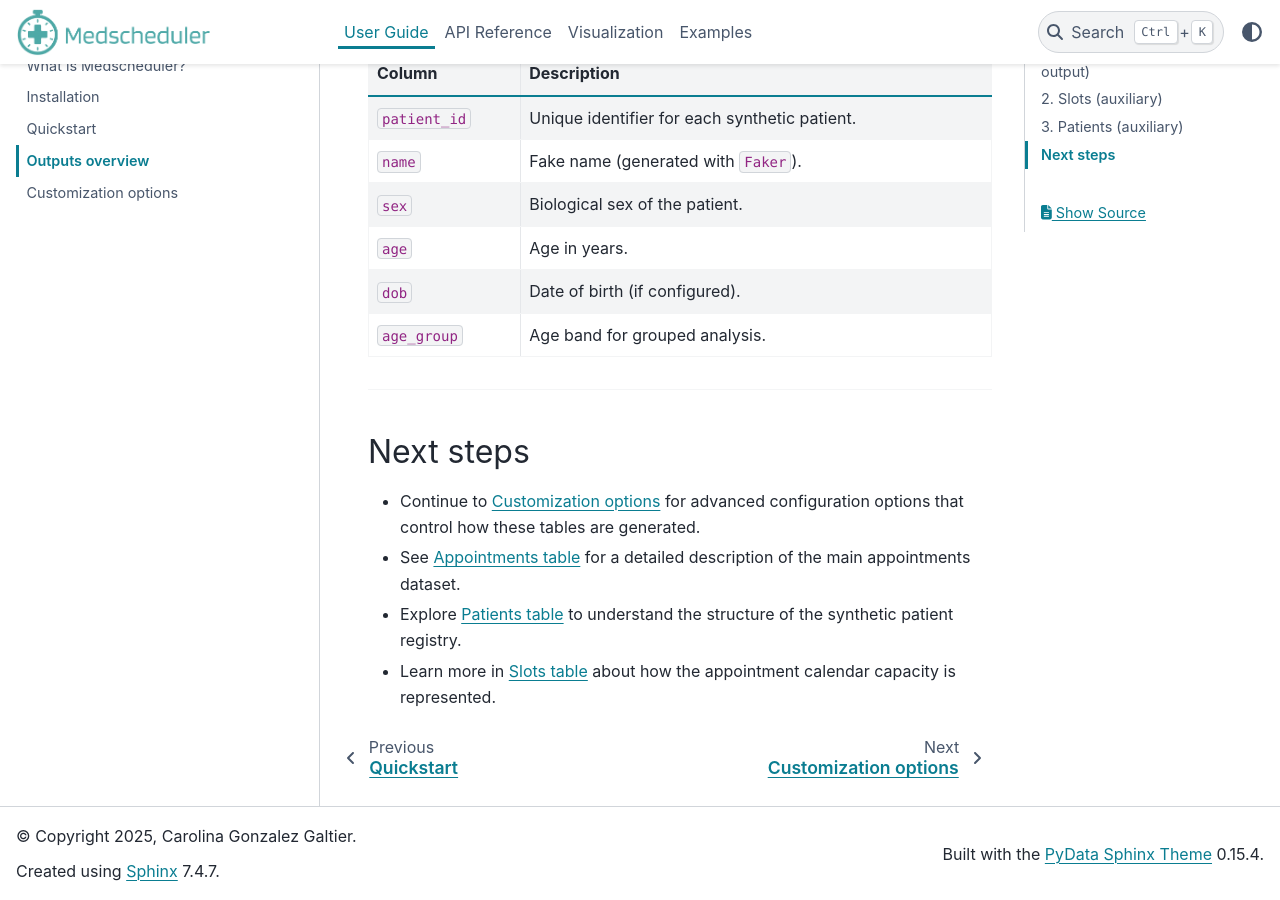
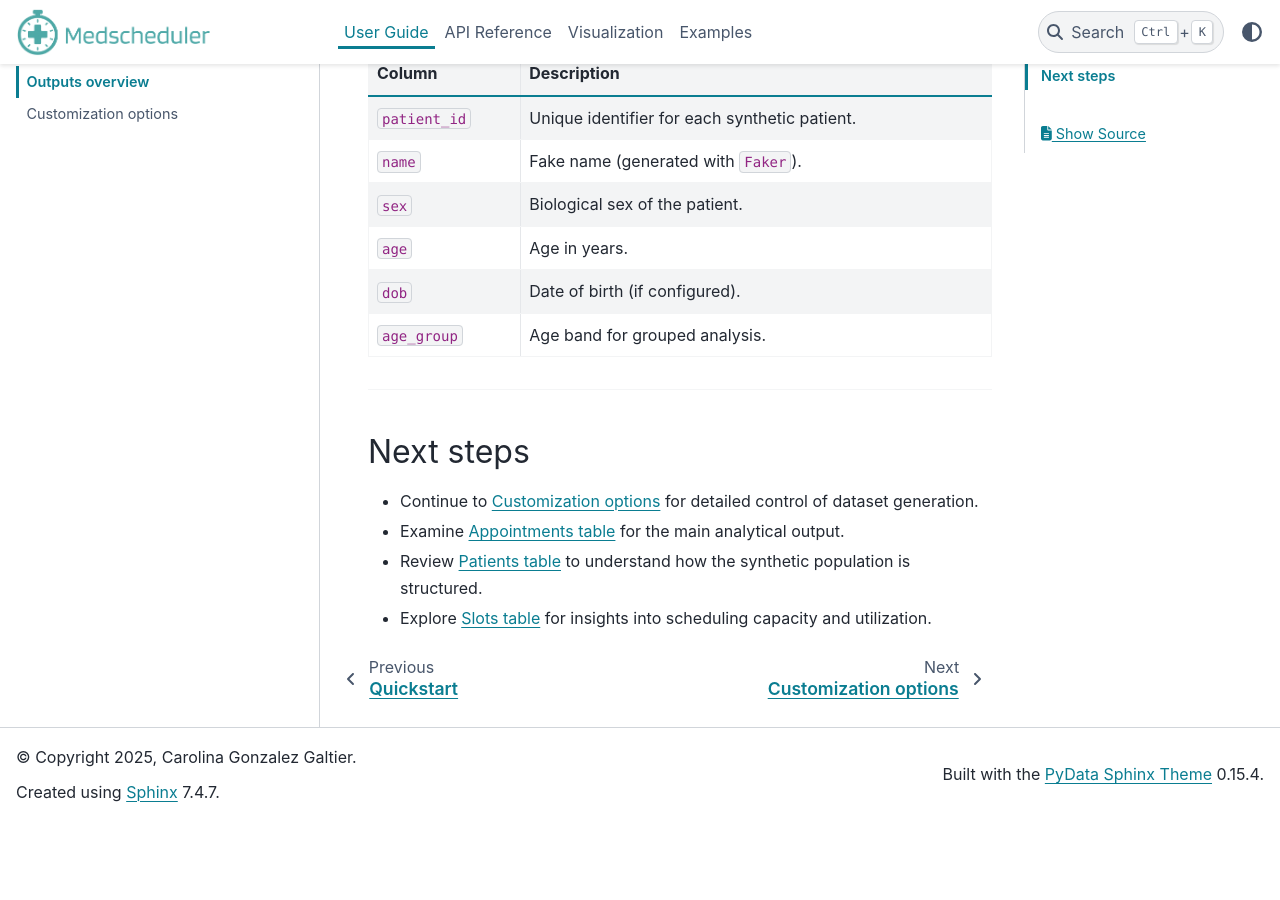
Before and after one commit to carogaltier/medscheduler, a Sphinx documentation site: the page built from docs/user-guide/outputs_overview.md, in a window 1280 px wide and 900 px high, scrolled down 2254 px. Built offline with Sphinx 7.4.7 and the PyData theme 0.15.4, drawn with Linux system fonts in a browser that asks for light colours; after the commit the page ends 3075 px from its top, so only the background shows below that.

Commit message:
Update outputs_overview.md

```diff
--- a/docs/user-guide/outputs_overview.md
+++ b/docs/user-guide/outputs_overview.md
@@ -72,8 +72,7 @@
 ---
 
 ## Next steps
-
-- Continue to {doc}`customization_options` for advanced configuration options that control how these tables are generated.
-- See {doc}`../api-reference/appointments_table` for a detailed description of the main appointments dataset.
-- Explore {doc}`../api-reference/patients_table` to understand the structure of the synthetic patient registry.
-- Learn more in {doc}`../api-reference/slots_table` about how the appointment calendar capacity is represented.
+- Continue to {doc}`customization_options` for detailed control of dataset generation.
+- Examine {doc}`../api-reference/appointments_table` for the main analytical output.
+- Review {doc}`../api-reference/patients_table` to understand how the synthetic population is structured.
+- Explore {doc}`../api-reference/slots_table` for insights into scheduling capacity and utilization.
```
